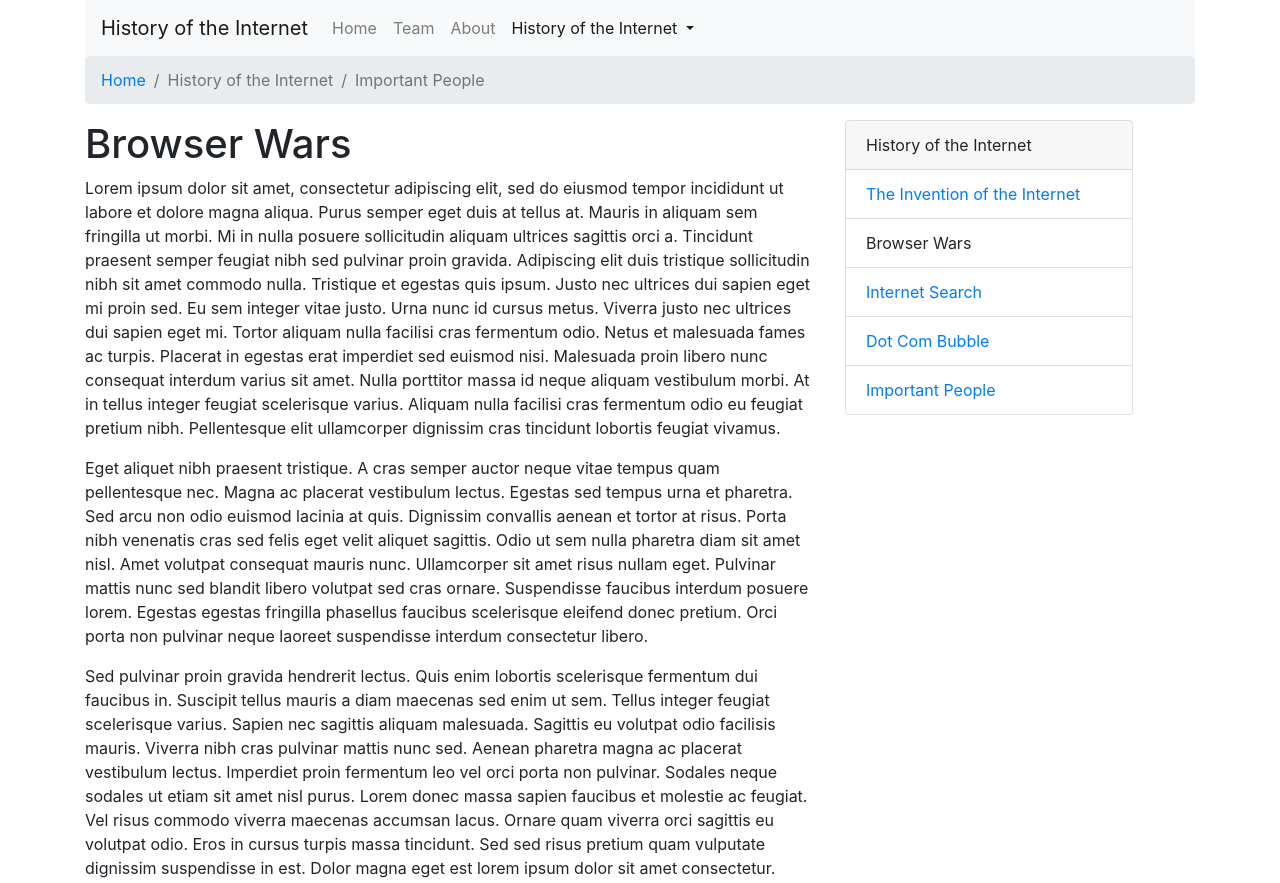
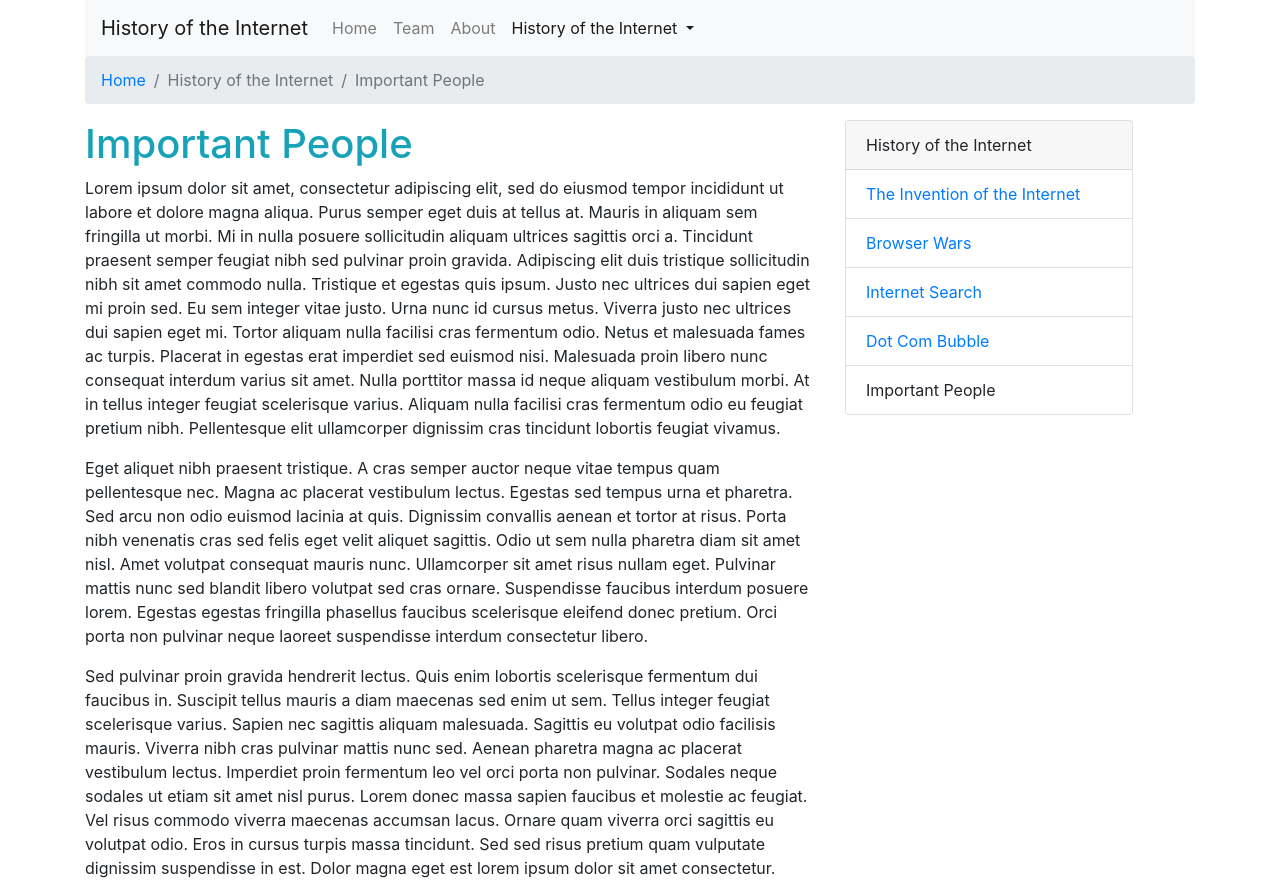
Before and after one commit to nak29/proj2, a plain HTML site: page people.html in a window 1280 px wide. Shown: the top 883 px of the page. Drawn offline with nearby package versions, Linux system fonts and the light colour scheme.

Commit message:
made text the correct color and fixed the menu glitch

```diff
--- a/people.html
+++ b/people.html
@@ -50,7 +50,7 @@
     </ol>
     <div class="row">
         <div class="col-8">
-            <h1>Browser Wars</h1>
+            <h1 class="text-info">Important People</h1>
             <p>
                 Lorem ipsum dolor sit amet, consectetur adipiscing elit, sed do eiusmod tempor incididunt ut labore et
                 dolore magna aliqua. Purus semper eget duis at tellus at. Mauris in aliquam sem fringilla ut morbi. Mi
@@ -112,10 +112,10 @@
                 </div>
                 <ul class="list-group list-group-flush">
                     <li class="list-group-item"><a href="invention.html">The Invention of the Internet</a></li>
-                    <li class="list-group-item">Browser Wars</li>
+                    <li class="list-group-item"><a href="browser_wars.html">Browser Wars</a></li>
                     <li class="list-group-item"><a href="internet_search.html">Internet Search</a></li>
                     <li class="list-group-item"><a href="doc_com.html">Dot Com Bubble</a></li>
-                    <li class="list-group-item"><a href="people.html">Important People</a></li>
+                    <li class="list-group-item">Important People</li>
 
                 </ul>
             </div>
```
